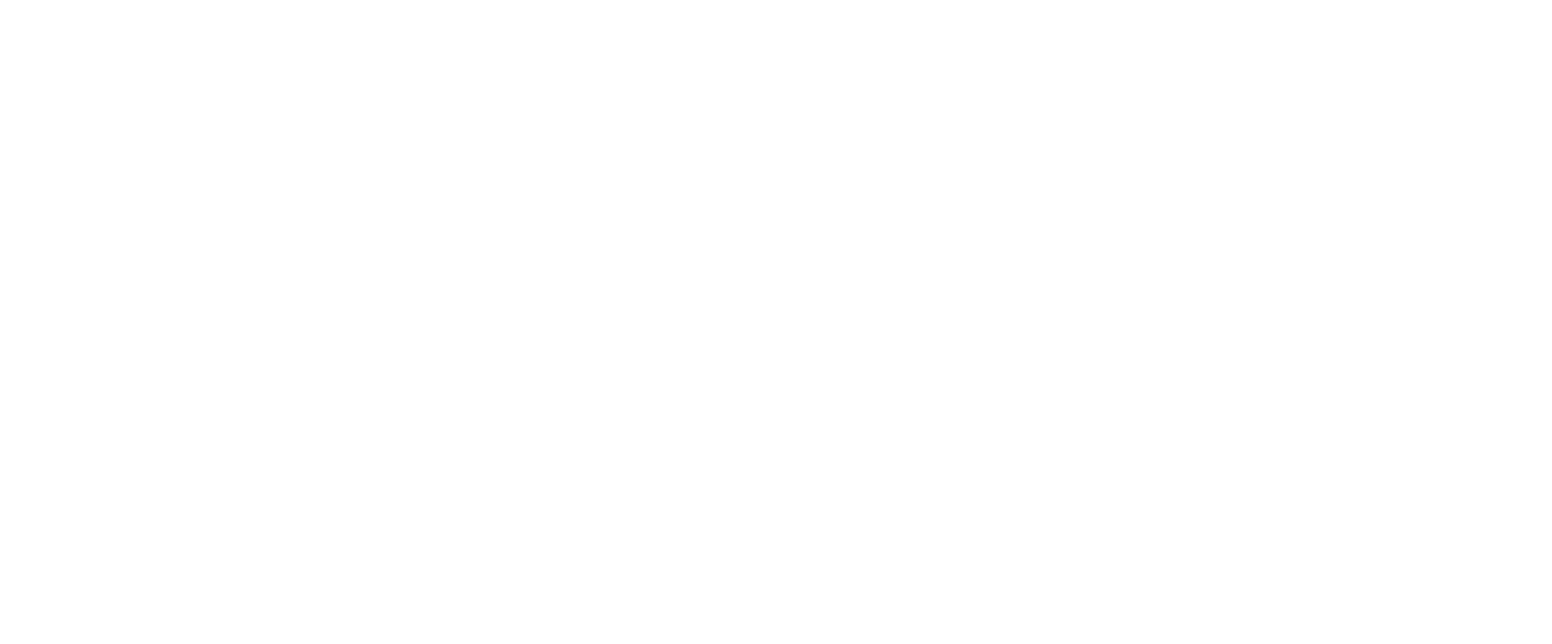
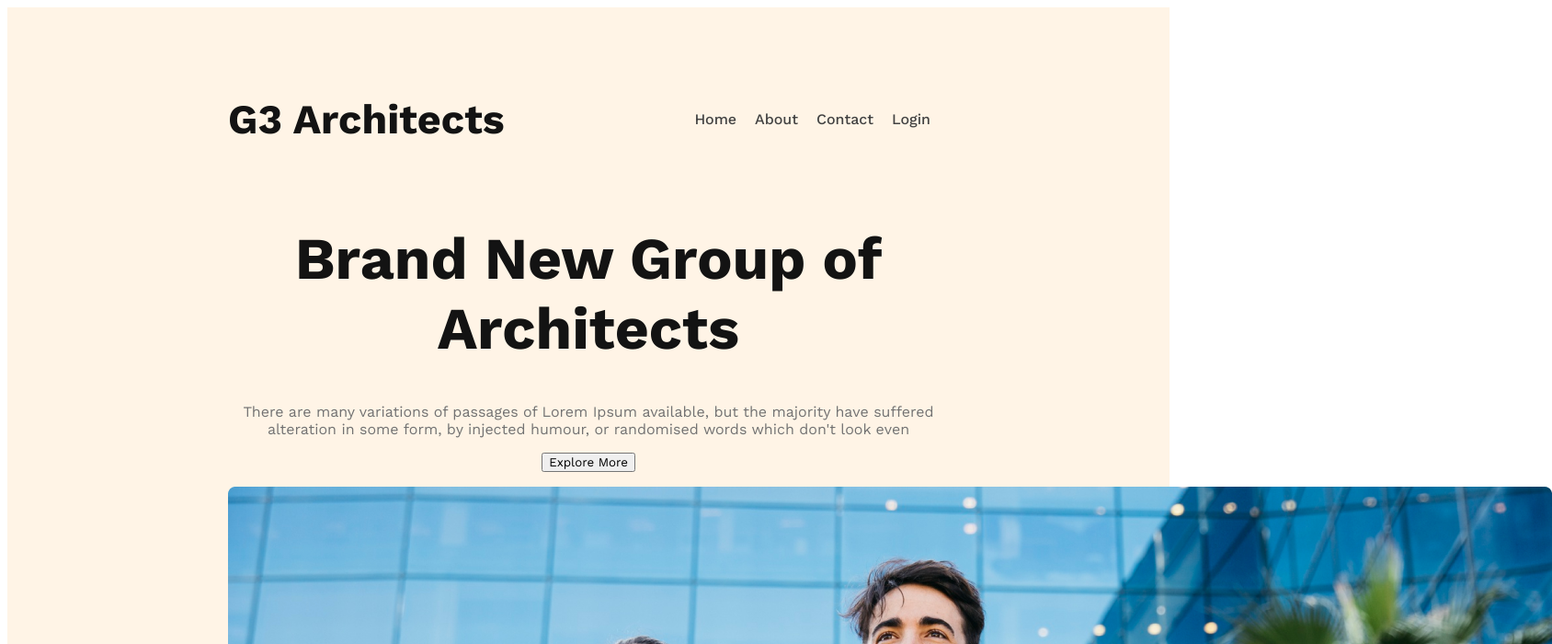
Before and after one commit to farhan1937/g3-architects, a plain HTML site: page index.html in a window 1280 px wide. Shown: the top 700 px of the page at 92% size, 1688 px wide, since content can reach past the window. Drawn offline with nearby package versions, Linux system fonts and the light colour scheme.

Commit message:
added banner

```diff
--- a/css/style.css
+++ b/css/style.css
@@ -0,0 +1,52 @@
+/* work sans font from google fonts */
+@import url('https://fonts.googleapis.com/css2?family=Open+Sans:ital,wght@0,600;0,800;1,500&family=Work+Sans:wght@400;500;600;700&display=swap');
+
+* {
+    font-family: 'Open Sans', sans-serif;
+    font-family: 'Work Sans', sans-serif;
+}
+
+/* header style */
+header{
+    background: rgba(255, 144, 14, 0.10);
+    padding: 50px 240px;
+}
+nav{
+    display: flex;
+    justify-content: space-between;
+    align-items: center;
+}
+.nav-title{
+    font-size: 2.8rem;
+    font-weight: 700;
+    color: #131313;
+
+}
+
+nav > ul{
+    display: flex;
+}
+nav  li {
+    list-style: none;
+    margin-right: 20px;
+    font-weight: 500;
+    font-size: 1rem;
+}
+nav li a{
+    text-decoration: none;
+    color: #424242;
+}
+/* banner style  */
+.banner-contant{
+    max-width: 800px;
+    text-align: center;
+    margin: 0 auto;
+}
+.banner-title{
+    font-size: 4rem;
+    font-weight: 700;
+    color: #131313;
+}
+.banner-description{
+    color: #727272;
+}
--- a/index.html
+++ b/index.html
@@ -7,6 +7,37 @@
     <link rel="stylesheet" href="./css/style.css">
 </head>
 <body>
+    <header>
+        <nav>
+            <h3 class="nav-title">G3 Architects</h3>
+            <ul>
+                <li><a href="">Home</a></li>
+                <li><a href="">About</a></li>
+                <li><a href="">Contact</a></li>
+                <li><a href="">Login</a></li>
+            </ul>
+        </nav>
+        <div class="banner">
+           <div class="banner-contant">
+            <h1 class="banner-title">Brand New
+                Group of Architects </h1>
+            <p class="banner-description">
+                There are many variations of passages of Lorem Ipsum available, but the majority have suffered alteration in some form, by injected humour, or randomised words which don't look even</p>
+                <button class="btn-primary">Explore More</button>
+           </div>
+
+            </p>
+
+            <img src="./images/banner.png" alt="">
+        </div>
+
+    </header>
+    <main>
+
+    </main>
+    <footer>
+
+    </footer>
 
 </body>
 </html>
```
Also changed, not shown: images/architect.png (added), images/banner.png (added), images/icons/customers.png (added), images/icons/email.png (added), images/icons/projects.png (added), images/icons/ribon.png (added), images/sponsors/amazon.png (added), images/sponsors/figma.png (added), images/sponsors/google.png (added), images/sponsors/spotify.png (added), images/sponsors/telerama.png (added), images/team1.png (added), images/team2.png (added), images/team3.png (added), 1 more files.
